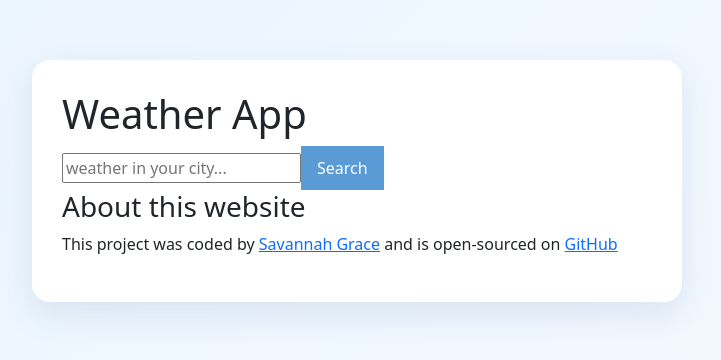
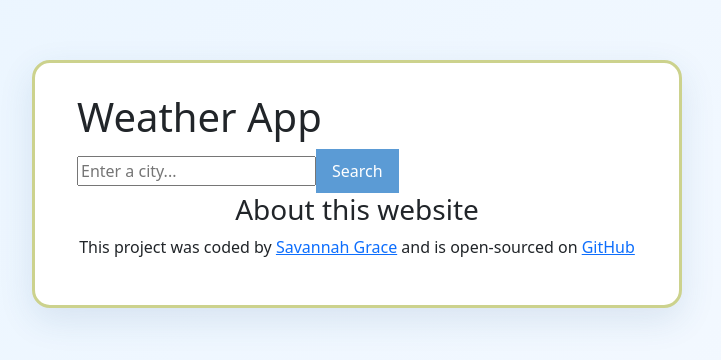
Before and after one commit to savannahgracecreates/react-vite, a React (Vite) app: page / in a window 1280 px wide. Shown: the top 360 px of the page, without its empty margins (283-1004 px from the left). Built offline with nearby package versions, Linux system fonts and the light colour scheme.

Commit message:
Added bootstrap divs and some css

```diff
--- a/src/App.css
+++ b/src/App.css
@@ -0,0 +1,13 @@
+.App {
+  max-width: 800px;
+  margin: 60px auto;
+}
+.weather-app {
+  max-width: 650px;
+  margin: 60px auto;
+  padding: 30px;
+  background: #fff;
+  border-radius: 18px;
+  border: solid #CCD28D;
+  box-shadow: 0 12px 35px rgba(38, 90, 140, 0.12);
+}
--- a/src/App.jsx
+++ b/src/App.jsx
@@ -35,25 +35,38 @@ function App() {
 
   let form = (
     <form onSubmit={handleSubmit}>
-      <input type="search" placeholder="weather in your city..." onChange={updateCity} />
+      <input type="search" placeholder="Enter a city..." onChange={updateCity} />
       <button type="Submit">Search</button>
     </form>
   );
 
   if (loaded) {
     return (
-      <div className='container'>
+      <div>
         {form}
+        <h1>{city}</h1>
+        <div className='row'>
+          <div className='col-6'>
         <ul>
+          <li>Sunday</li>
+          <li>7:00pm</li>
           <li>Temperature: {Math.round(weather.temperature)}°F</li>
           <li>Description: {weather.description}</li>
-          <li>Humidity: {weather.humidity}%</li>
-          <li>Wind: {weather.wind}mi/h</li>
+
           <li>
             <img src={weather.icon} alt={weather.description} />
           </li>
         </ul>
-      </div>
+        </div>
+        <div className='col-6'>
+        <ul>
+          <li>Precipitation: 10%</li>
+          <li>Humidity: {weather.humidity}%</li>
+          <li>Wind: {weather.wind}mi/h</li>
+        </ul>
+        </div>
+        </div>
+        </div>
     );
   } else {
     return form;
--- a/src/index.css
+++ b/src/index.css
@@ -7,10 +7,7 @@ footer {
   font-size: 12px;
   color: rgba(0, 0, 0, 0.6);
 }
-.App {
-  max-width: 800px;
-  margin: 60px auto;
-}
+
 body {
   margin: 0;
   min-height: 100vh;
@@ -19,14 +16,7 @@ body {
   font-family: Arial, sans-serif;
 }
 
-.weather-app {
-  max-width: 650px;
-  margin: 60px auto;
-  padding: 30px;
-  background: #fff;
-  border-radius: 18px;
-  box-shadow: 0 12px 35px rgba(38, 90, 140, 0.12);
-}
+
 
 button {
   border: 5px;
@@ -40,3 +30,6 @@ button {
 button:hover {
   background: #397fbd;
 }
+.footer {
+  text-align: center;
+}
--- a/src/main.jsx
+++ b/src/main.jsx
@@ -9,13 +9,16 @@ createRoot(document.getElementById('root')).render(
   <StrictMode>
     <div className="App">
       <div className='weather-app'>
+        <div className='container'>
         <h1>Weather App</h1>
           <App />
-          <div>
+          <div className='footer'>
       <h3>About this website </h3>
       <p>This project was coded by <a href="https://savannahgracecreative.com/" target="_blank">Savannah Grace</a> and is open-sourced on <a href="https://github.com/savannahgracecreates/react-vite" target="_blank">GitHub</a></p>
   </div>
       </div>
     </div>
+        </div>
+
   </StrictMode>,
 )
```
